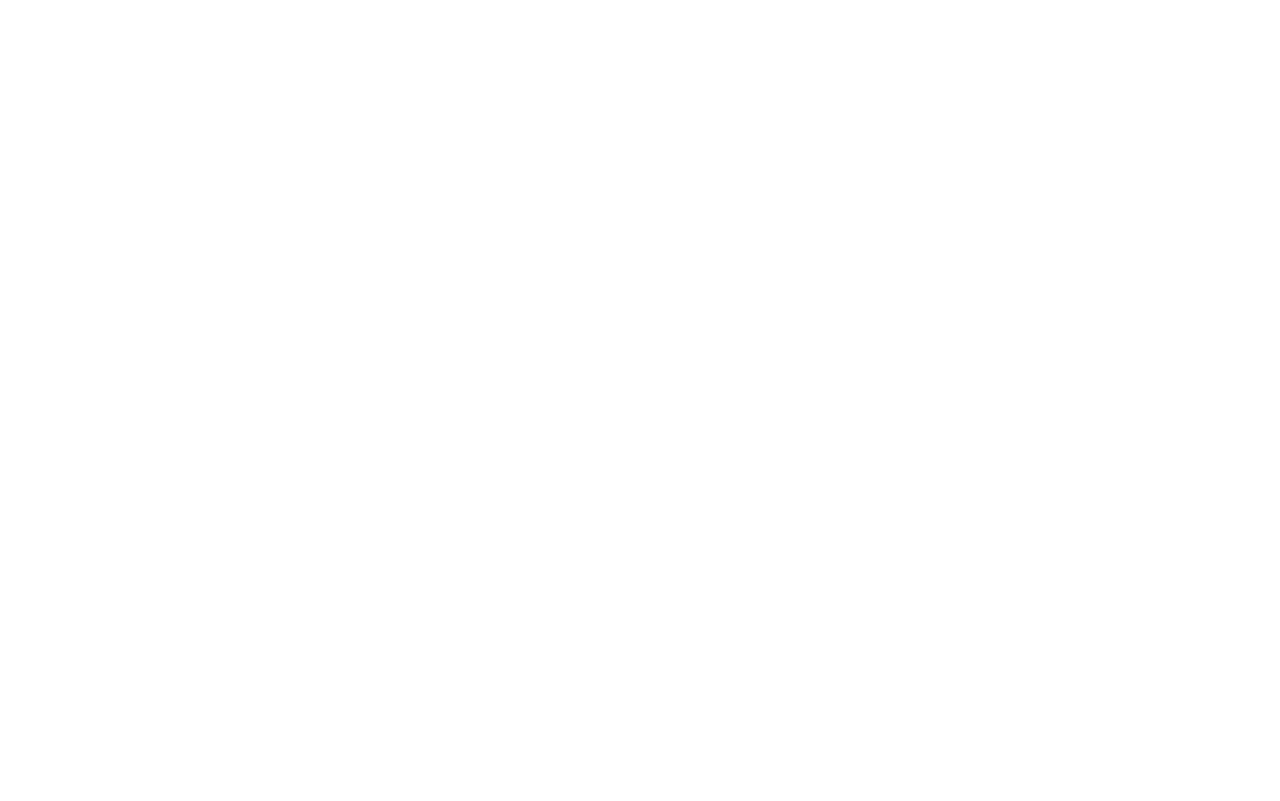
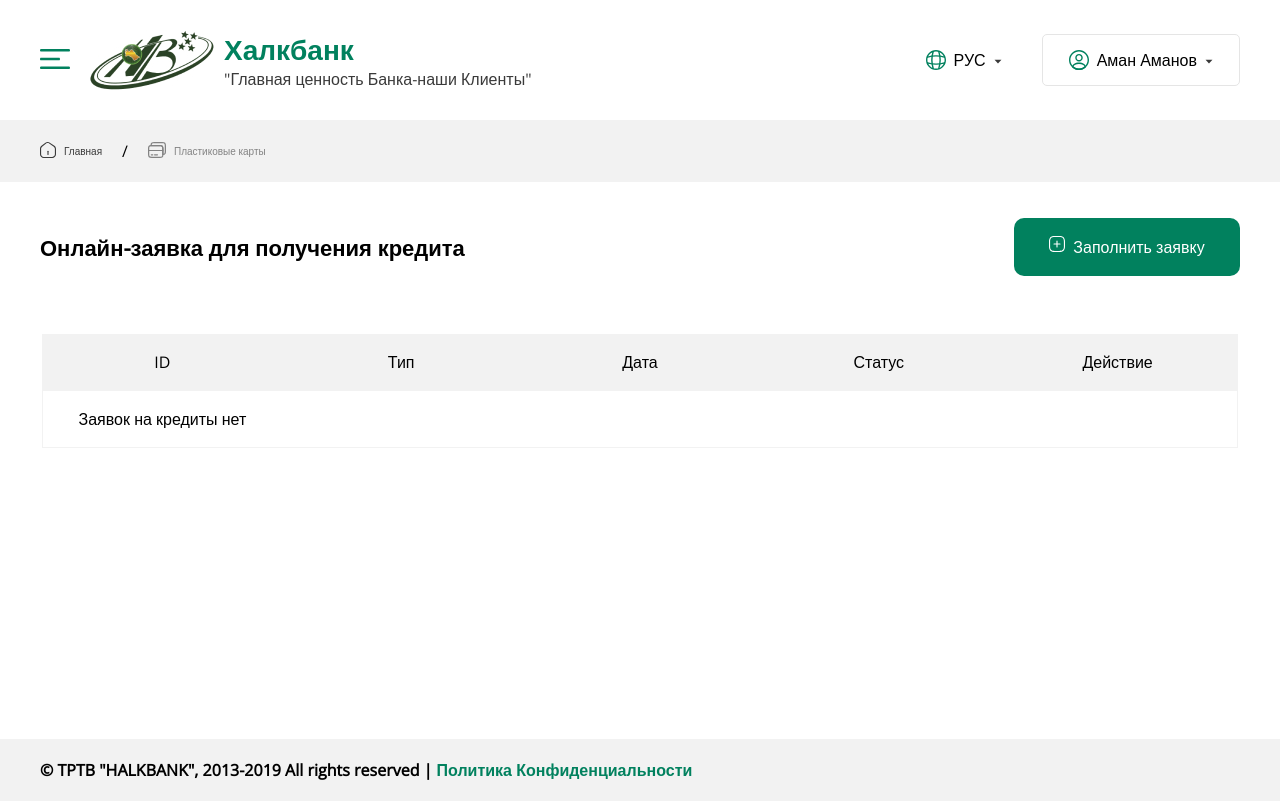
Before and after one commit to VividTruthKeeper/react-halkbank, a React (Create React App) app: page /home/credits in a window 1280 px wide. Before the commit this address had no page. Built offline with nearby package versions, Linux system fonts and the light colour scheme.

Commit message:
Credits page finished

```diff
--- a/src/App.js
+++ b/src/App.js
@@ -8,6 +8,7 @@
 // IMPORT PAGES
 import Base from "./pages/Base";
 import Cards from "./pages/Cards";
+import Credits from "./pages/Credits";
 
 // IMPORT PAGES
 import Main from "./pages/Main";
@@ -24,6 +25,7 @@
         <Route path="/sign-up" element={<SignUp />} />
         <Route path="/home" element={<Home ChildEl={Base} />} />
         <Route path="/home/cards" element={<Home ChildEl={Cards} />} />
+        <Route path="/home/credits" element={<Home ChildEl={Credits} />} />
       </Routes>
     </div>
   );
--- a/src/components/global/Side.js
+++ b/src/components/global/Side.js
@@ -1,5 +1,5 @@
 // IMPORT MODULES
-import React, { useState } from "react";
+import React, { useState, useEffect } from "react";
 import { Link } from "react-router-dom";
 
 // IMPORT IMAGES
@@ -13,6 +13,15 @@
 
 const Side = ({ sideOpen }) => {
   const [linkStage, setLinkStage] = useState(0);
+
+  useEffect(() => {
+    const location = window.location.href;
+    if (location.includes("cards")) {
+      setLinkStage(1);
+    } else if (location.includes("credits")) {
+      setLinkStage(2);
+    }
+  }, []);
   return (
     <section className={sideOpen ? "side active" : "side"}>
       <div className="side-inner">
@@ -40,7 +49,7 @@
                 setLinkStage(2);
               }}
             >
-              <Link to="">
+              <Link to="/home/credits">
                 <div className="link-img">
                   <img src={credit} alt="link" />
                 </div>
--- /dev/null
+++ b/src/pages/Credits.js
@@ -0,0 +1,54 @@
+// IMPORT MODULES
+import React from "react";
+
+// IMPORT COMPONENTS
+import Breadcrumb from "../components/global/Breadcrumb";
+
+// IMPORT IMAGES
+import card from "../icons/card-black.svg";
+import add from "../icons/add.svg";
+
+const Credits = () => {
+  return (
+    <section className="cards">
+      <Breadcrumb
+        image={card}
+        link={"/home/cards"}
+        linkTitle={"Пластиковые карты"}
+      />
+      <div className="container">
+        <div className="cards-inner">
+          <div className="card-title">
+            <h2 className="cards-title">Онлайн-заявка для получения кредита</h2>
+            <button type="button" className="card-btn sign-btn">
+              <div className="card-img">
+                <img src={add} alt="add" />
+              </div>
+              <h3>Заполнить заявку</h3>
+            </button>
+          </div>
+          <table className="home-table">
+            <tbody>
+              <tr className="table-head">
+                <th>ID</th>
+                <th>Тип</th>
+                <th>Дата</th>
+                <th>Статус</th>
+                <th>Действие</th>
+              </tr>
+              <tr>
+                <td>Заявок на кредиты нет</td>
+                <td></td>
+                <td></td>
+                <td></td>
+                <td></td>
+              </tr>
+            </tbody>
+          </table>
+        </div>
+      </div>
+    </section>
+  );
+};
+
+export default Credits;
```
